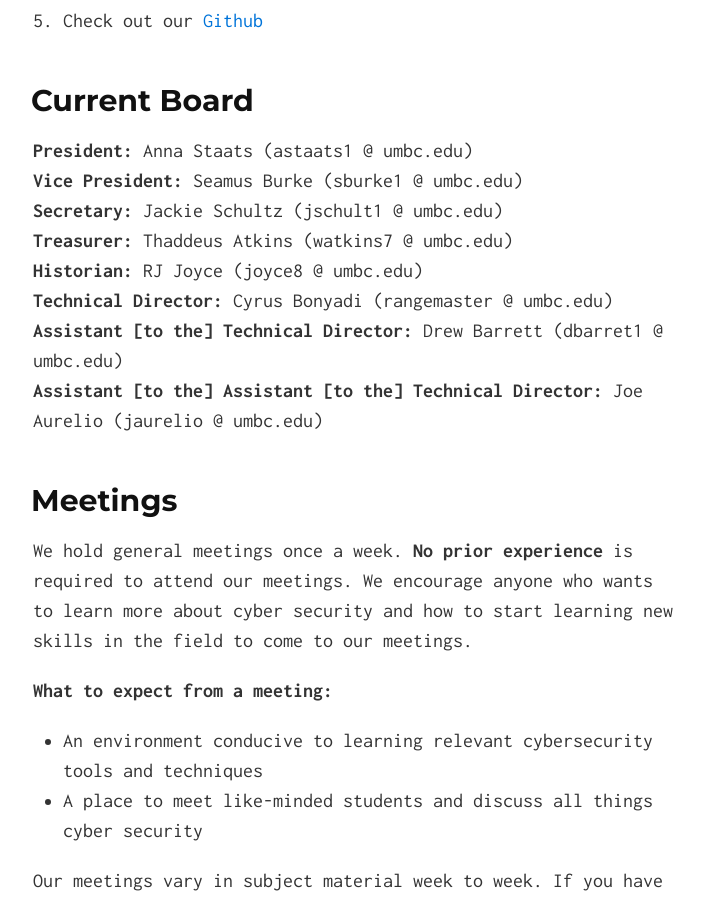
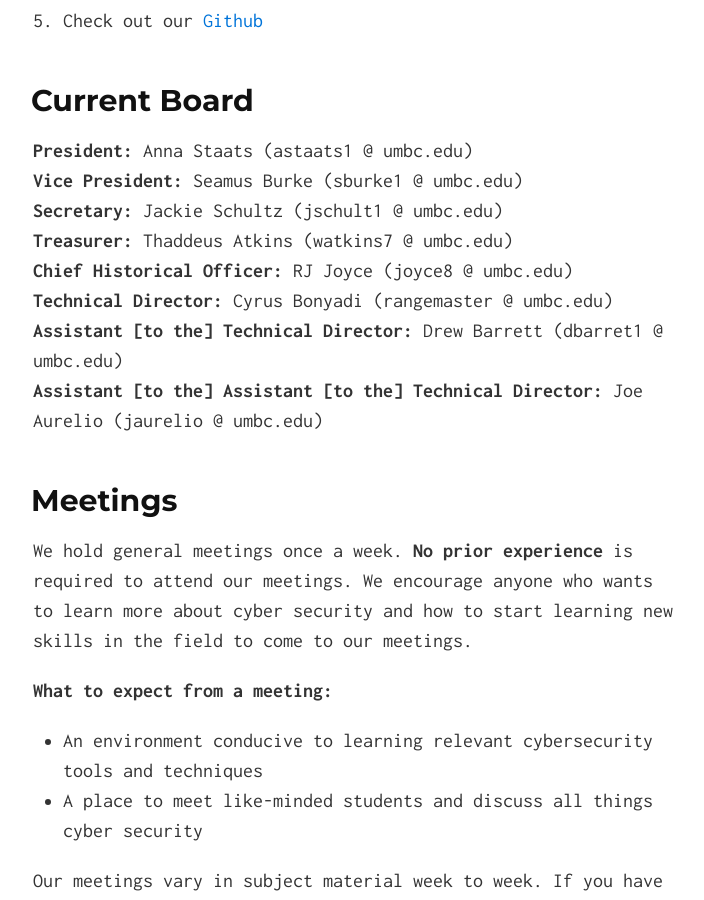
Before and after one commit to UMBCCyberDawgs/umbccyberdawgs.github.io, a Jekyll site: the page built from index.md, in a window 1280 px wide and 900 px high, scrolled down 704 px. Shown: the whole window, without its empty margins (287-991 px from the left). Built offline with Jekyll 4.4.1, drawn with Linux system fonts in a browser that asks for light colours; our own code applies the rules of GitHub Pages for plain Markdown files.

Commit message:
Update index.md

```diff
--- a/index.md
+++ b/index.md
@@ -25,7 +25,7 @@ There are a few things you can do to get involved with the club.
 **Vice President:** Seamus Burke (sburke1 @ umbc.edu)
 **Secretary:** Jackie Schultz (jschult1 @ umbc.edu)
 **Treasurer:** Thaddeus Atkins (watkins7 @ umbc.edu)
-**Historian:** RJ Joyce (joyce8 @ umbc.edu)
+**Chief Historical Officer:** RJ Joyce (joyce8 @ umbc.edu)
 **Technical Director:** Cyrus Bonyadi (rangemaster @ umbc.edu)
 **Assistant \[to the\] Technical Director:** Drew Barrett (dbarret1 @ umbc.edu)
 **Assistant \[to the\] Assistant \[to the\] Technical Director:** Joe Aurelio (jaurelio @ umbc.edu)
```
